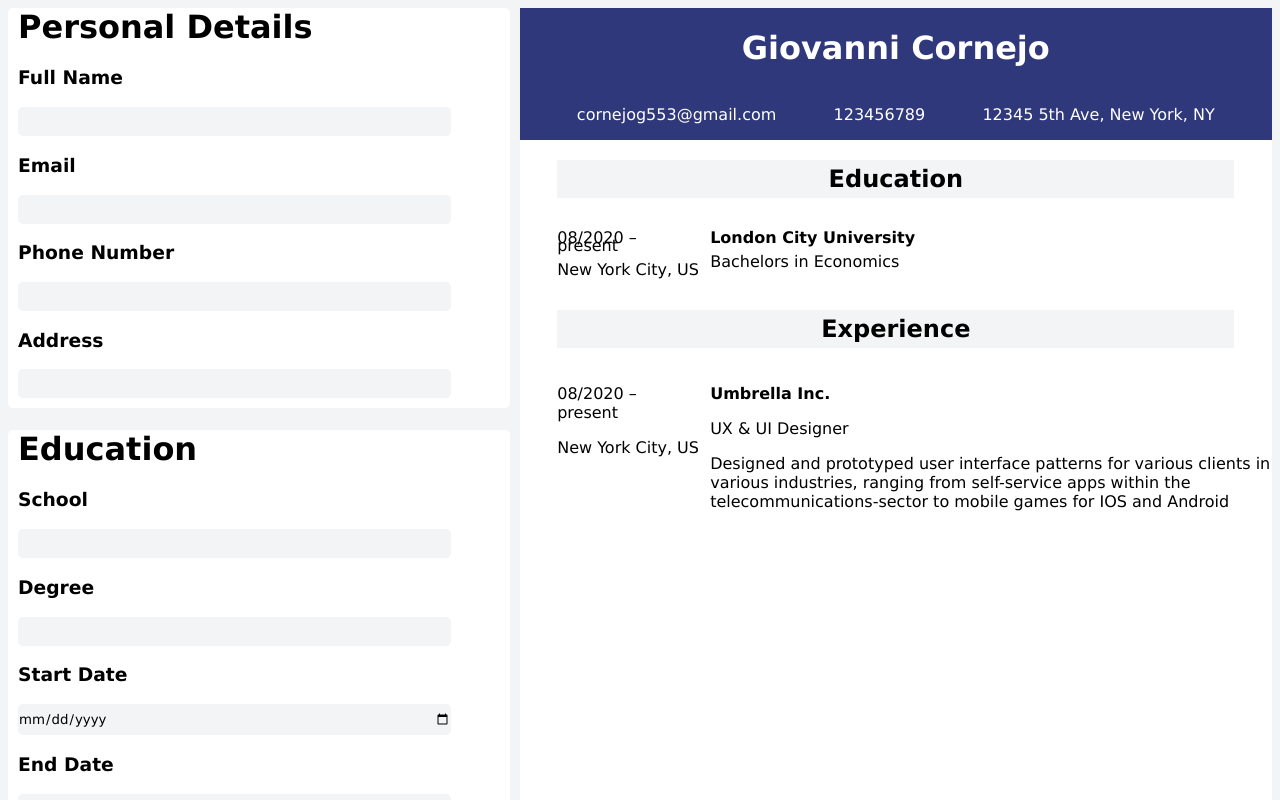
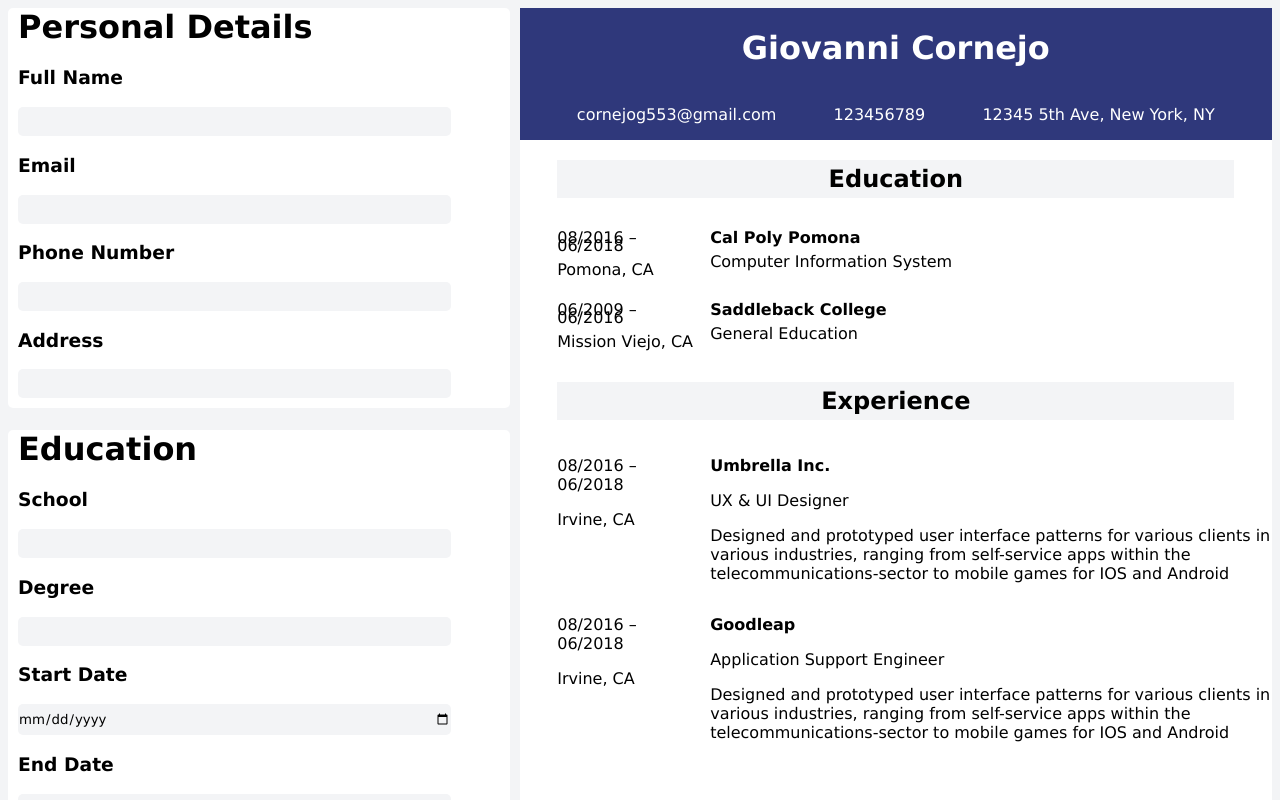
Before and after one commit to cornejog553/CVApplication, a React (Vite) app in the folder CV-Application/: page / in a window 1280 px wide. Shown: the top 800 px of the page. Built offline with nearby package versions, Linux system fonts and the light colour scheme.

Commit message:
added education and experience objects to userprofile object and mapped output to resume component

```diff
--- a/CV-Application/src/App.jsx
+++ b/CV-Application/src/App.jsx
@@ -8,7 +8,39 @@ const userProfile = {
     name: "Giovanni Cornejo",
     email: "cornejog553@gmail.com",
     phone: "123456789",
-    address: "12345 5th Ave, New York, NY"
+    address: "12345 5th Ave, New York, NY",
+    education: [{
+        school: "Cal Poly Pomona",
+        degree: "Computer Information System",
+        location: "Pomona, CA",
+        startDate: "08/2016",
+        endDate: "06/2018"
+    },
+    {
+        school: "Saddleback College",
+        degree: "General Education",
+        location: "Mission Viejo, CA",
+        startDate: "06/2009",
+        endDate: "06/2016"
+    }
+    ],
+    experience: [{
+        company: "Umbrella Inc.",
+        position: "UX & UI Designer",
+        description: "Designed and prototyped user interface patterns for various clients in various industries, ranging from self-service apps within the telecommunications-sector to mobile games for IOS and Android",
+        location: "Irvine, CA",
+        startDate: "08/2016",
+        endDate: "06/2018"
+    },
+    {
+        company: "Goodleap",
+        position: "Application Support Engineer",
+        description: "Designed and prototyped user interface patterns for various clients in various industries, ranging from self-service apps within the telecommunications-sector to mobile games for IOS and Android",
+        location: "Irvine, CA",
+        startDate: "08/2016",
+        endDate: "06/2018"
+    }
+    ]
 }
 
 function App() {
--- a/CV-Application/src/components/Resume.jsx
+++ b/CV-Application/src/components/Resume.jsx
@@ -1,6 +1,33 @@
 import '../styles/Resume.css'
 
 function Resume({values}){
+    const educationListItems = values.education.map(edu =>
+        <>
+            <div>
+            <p>{edu.startDate} – {edu.endDate}</p>
+            <p>{edu.location}</p>
+            </div>
+            <div className='universityAndDegree'>
+                <p className='university'>{edu.school}</p>
+                <p>{edu.degree}</p>
+            </div>
+        </>
+        );
+
+    const experienceListItems = values.experience.map(exp =>
+            <>
+                <div>
+                <p>{exp.startDate} – {exp.endDate}</p>
+                <p>{exp.location}</p>
+                </div>
+                <div className='universityAndDegree'>
+                    <p className='jobCompany'>{exp.company}</p>
+                    <p>{exp.position}</p>
+                    <p>{exp.description}</p>
+                </div>
+            </>
+            );
+
     return(
         <div className="resume-Container">
             <div className="resume-header">
@@ -16,29 +43,14 @@ function Resume({values}){
                     <h2>Education</h2>
                 </div>
                 <div className='education-Content'>
-                    <div>
-                        <p>08/2020 – present</p>
-                        <p>New York City, US</p>
-                    </div>
-                    <div className='universityAndDegree'>
-                        <p className='university'>London City University</p>
-                        <p>Bachelors in Economics</p>
-                    </div>
+                    {educationListItems}
                 </div>
 
                 <div className='experience'>
                     <h2>Experience</h2>
                 </div>
                 <div className='experience-Content'>
-                    <div>
-                        <p>08/2020 – present</p>
-                        <p>New York City, US</p>
-                    </div>
-                    <div className='universityAndDegree'>
-                        <p className='jobCompany'>Umbrella Inc.</p>
-                        <p>UX & UI Designer</p>
-                        <p>Designed and prototyped user interface patterns for various clients in various industries, ranging from self-service apps within the telecommunications-sector to mobile games for IOS and Android</p>
-                    </div>
+                    {experienceListItems}
                 </div>
             </div>
 
```
